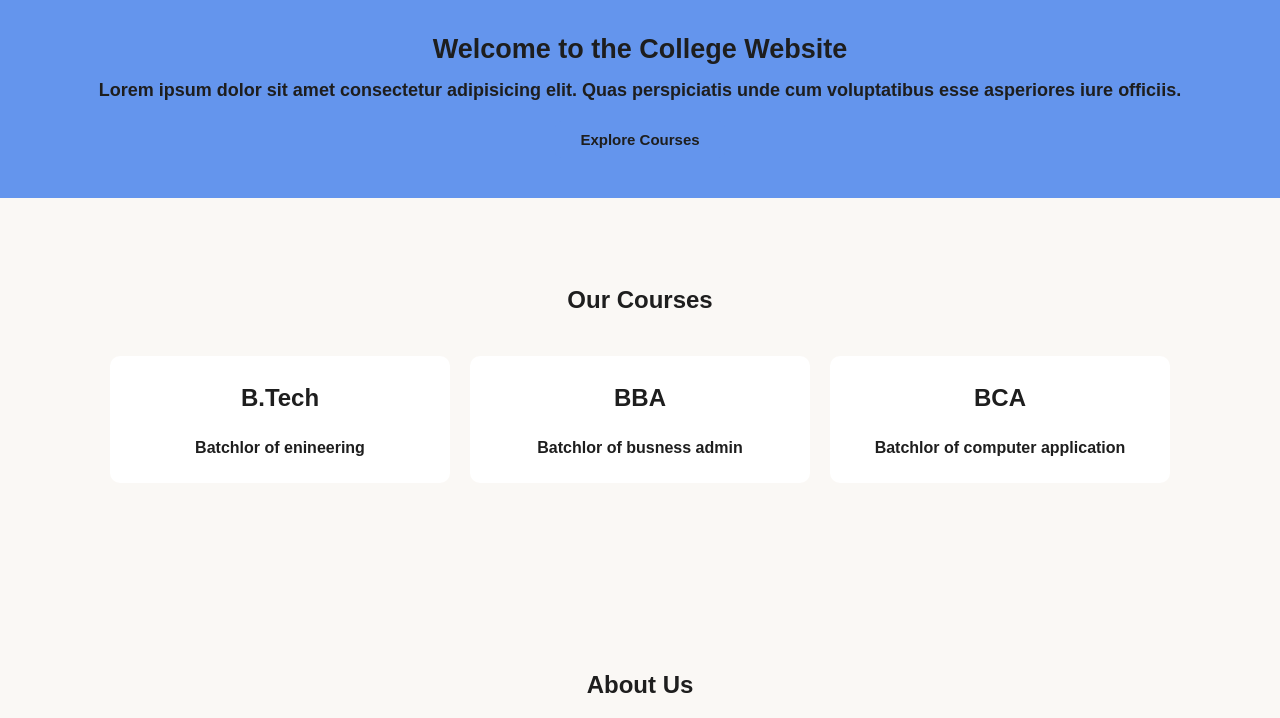
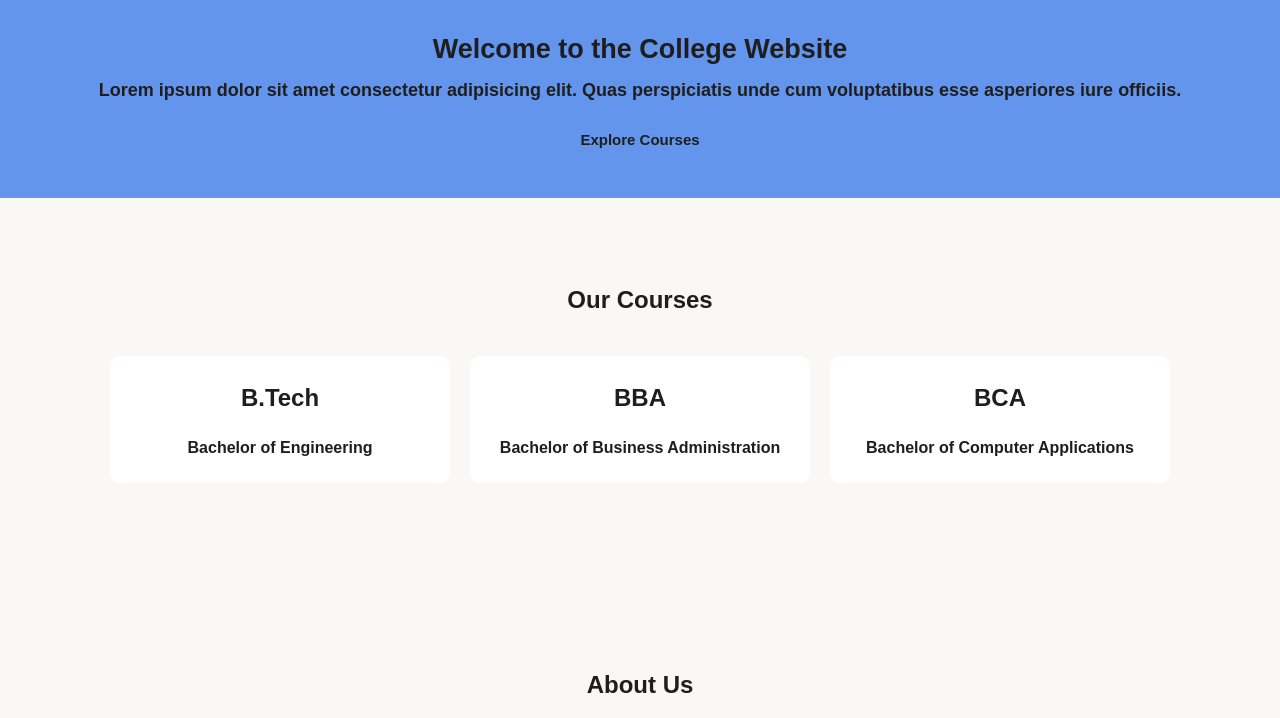
Before and after one commit to BarveSoham/frontend_workshop, a plain HTML site: page projects/WebSite/index.html in a window 1280 px wide. Shown: the part 64-782 px from the top of the page. Drawn offline with Linux system fonts and the light colour scheme.

Commit message:
just some formating changes

```diff
--- a/projects/WebSite/index.html
+++ b/projects/WebSite/index.html
@@ -180,15 +180,15 @@
         <div class="cource_container">
             <div class="card">
                 <h2 class = "card_text">B.Tech</h2>
-                <p class = "card_text">Batchlor of enineering</p>
+                <p class = "card_text">Bachelor of Engineering</p>
             </div>
             <div class="card">
                 <h2 class = "card_text"> BBA </h2>
-                <p class = "card_text"> Batchlor of busness admin </p>
+                <p class = "card_text"> Bachelor of Business Administration </p>
             </div>
             <div class="card">
                 <h2 class = "card_text"> BCA </h2>
-                <p class = "card_text"> Batchlor of computer application </p>
+                <p class = "card_text"> Bachelor of Computer Applications </p>
                 <div>
             </div>
     </section>
```
